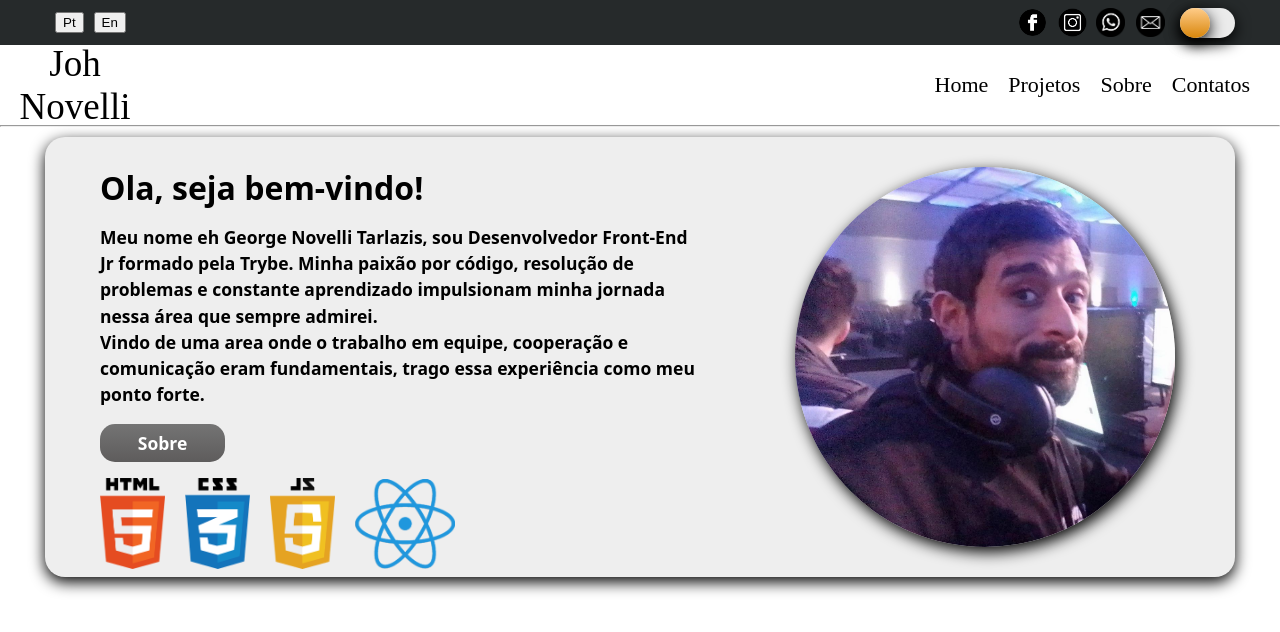
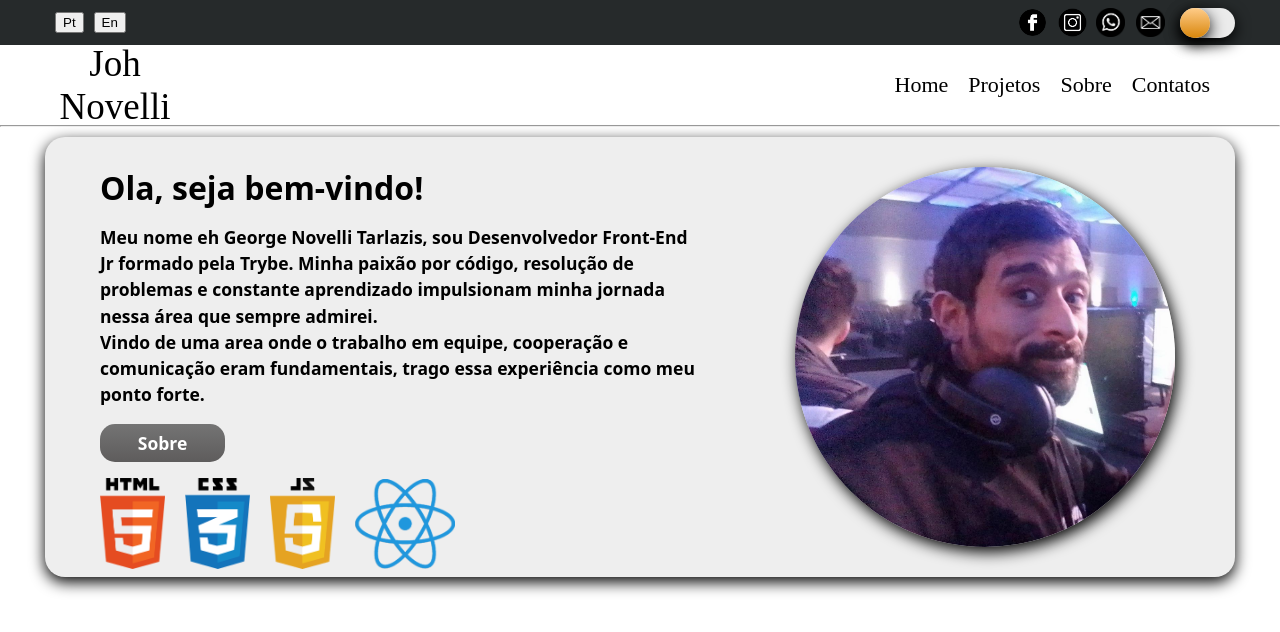
Before and after one commit to johnovelli/johnovelli.github.io, a React (Create React App) app: page / in a window 1280 px wide. Shown: the top 632 px of the page. Built offline with nearby package versions, Linux system fonts and the light colour scheme.

Commit message:
Correcao no Header para desktop, header.css

```diff
--- a/src/components/Header/header.css
+++ b/src/components/Header/header.css
@@ -85,7 +85,7 @@ input:checked+label::after {
   height: 80px;
   margin: auto;
   justify-content: space-between;
-  width: 100%;
+  width: 1200px;
 }
 
 .header-bottom-Dark {
@@ -154,6 +154,7 @@ input:checked+label::after {
   .header-bottom {
     flex-direction: column;
     height: 105px;
+    width: 100%;
   }
 
   .header-bot-nav {
```
